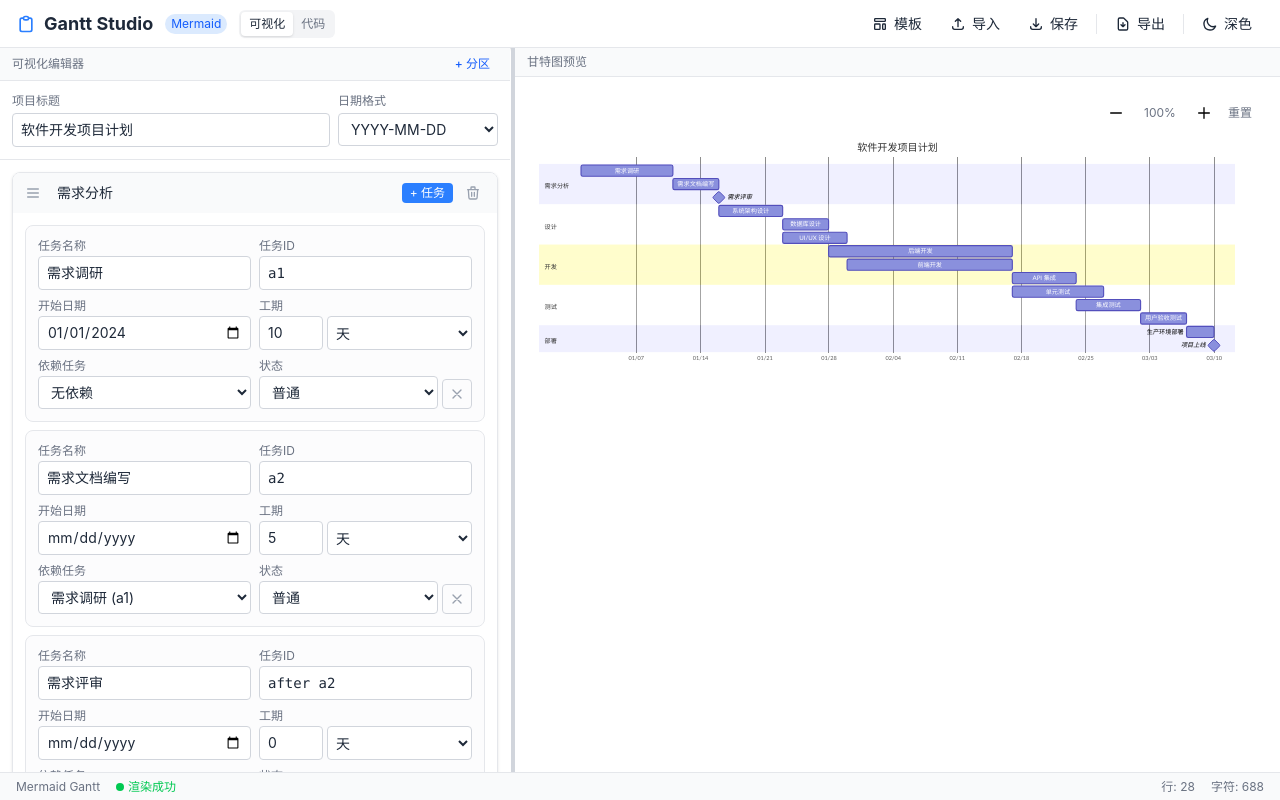
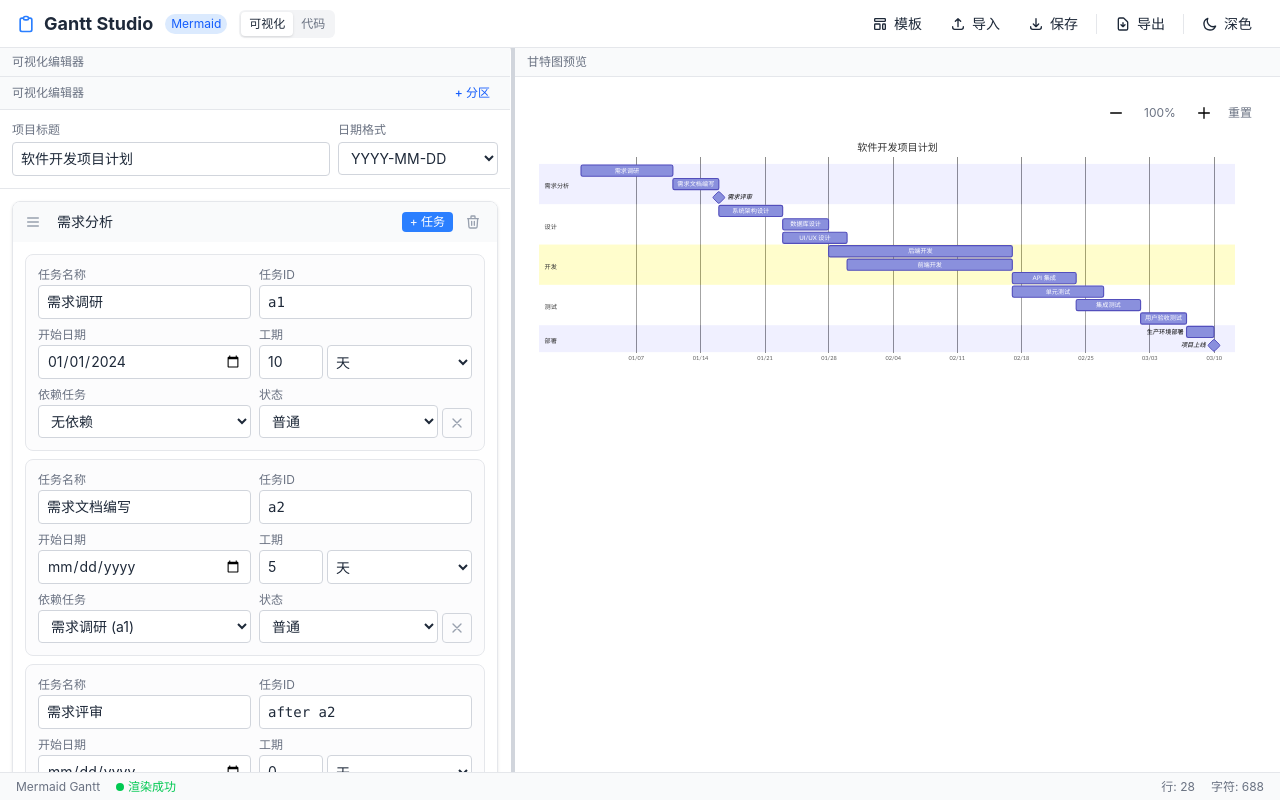
Before and after one commit to qiect/GanttChart, a Vue app: page / in a window 1280 px wide. Built offline with nearby package versions, Linux system fonts and the light colour scheme.

Commit message:
Revert commits e0fcfef..e0fcfef
This reverts 1 commit(s) from e0fcfef to e0fcfef.

Reverted commits:
e0fcfef feat: 甘特图网站开发方案

Co-authored-by: traeagent <traeagent@users.noreply.github.com>

```diff
--- a/src/App.vue
+++ b/src/App.vue
@@ -14,7 +14,12 @@
     <div class="flex-1 overflow-hidden">
       <SplitPane :default-ratio="0.4" @ratio-change="handleRatioChange">
         <template #left>
-          <div class="h-full" :class="theme === 'dark' ? 'bg-gray-900' : 'bg-white'">
+          <div class="h-full flex flex-col" :class="theme === 'dark' ? 'bg-gray-900' : 'bg-white'">
+            <div class="px-2 md:px-3 py-1.5 text-xs font-medium border-b"
+              :class="theme === 'dark' ? 'text-gray-400 border-gray-700 bg-gray-800/50' : 'text-gray-500 border-gray-200 bg-gray-50'">
+              {{ editorMode === 'code' ? 'Mermaid 编辑器' : '可视化编辑器' }}
+            </div>
+            <div class="flex-1 overflow-hidden">
               <MermaidEditor
                 v-if="editorMode === 'code'"
                 v-model="code"
@@ -25,6 +30,7 @@
                 v-model="code"
                 :theme="theme"
               />
+            </div>
           </div>
         </template>
         <template #right>
--- a/src/components/MermaidEditor.vue
+++ b/src/components/MermaidEditor.vue
@@ -1,11 +1,5 @@
 <template>
-  <div class="h-full w-full flex flex-col" :class="theme === 'dark' ? 'bg-gray-900 text-gray-200' : 'bg-white text-gray-800'">
-    <div class="px-2 md:px-3 py-1.5 text-xs font-medium border-b"
-      :class="theme === 'dark' ? 'text-gray-400 border-gray-700 bg-gray-800/50' : 'text-gray-500 border-gray-200 bg-gray-50'">
-      Mermaid 编辑器
-    </div>
-    <div ref="editorRef" class="flex-1 overflow-hidden" />
-  </div>
+  <div ref="editorRef" class="h-full w-full" />
 </template>
 
 <script setup lang="ts">
```
Lines whose indentation alone changed are shown as unchanged.
